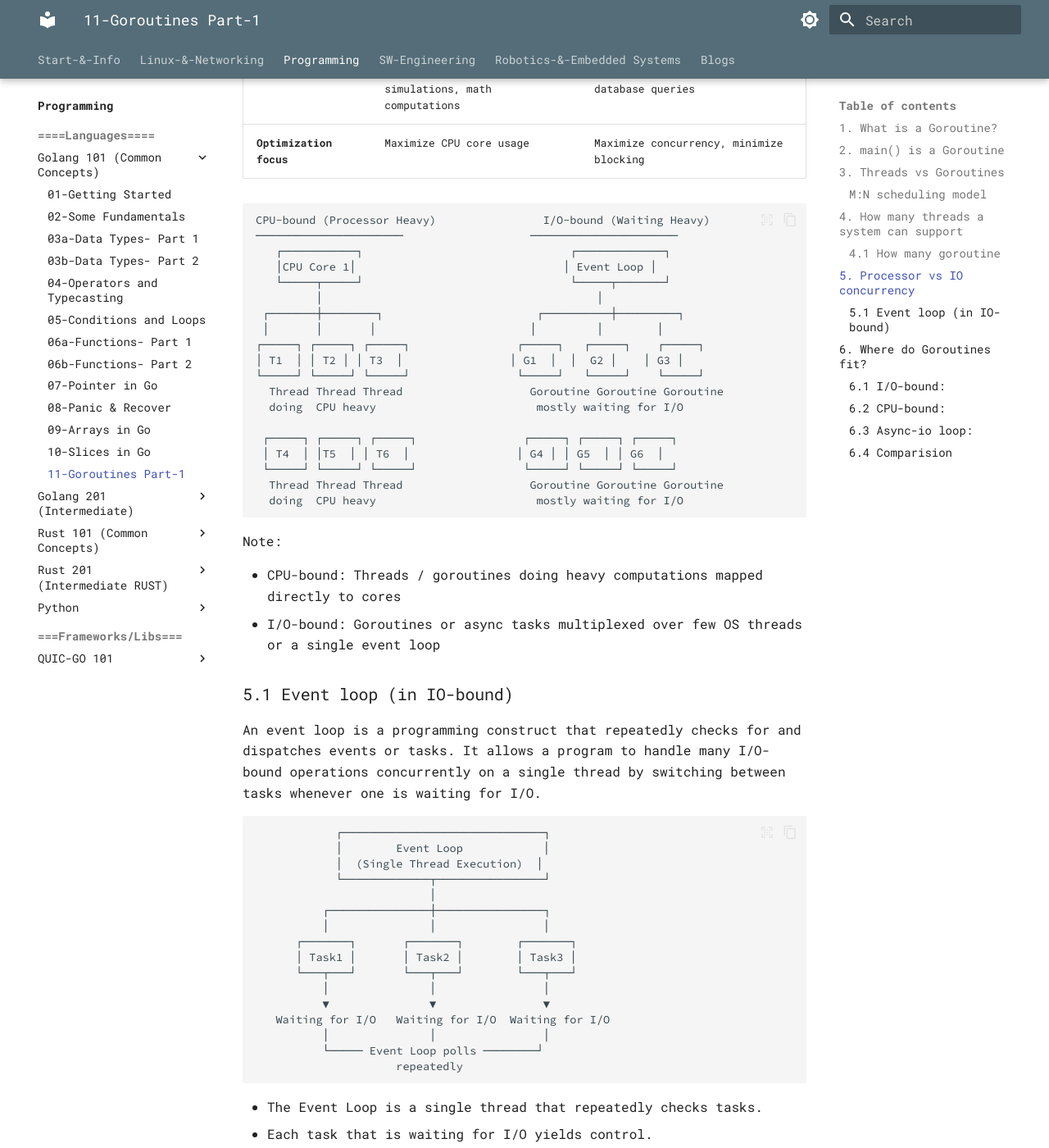
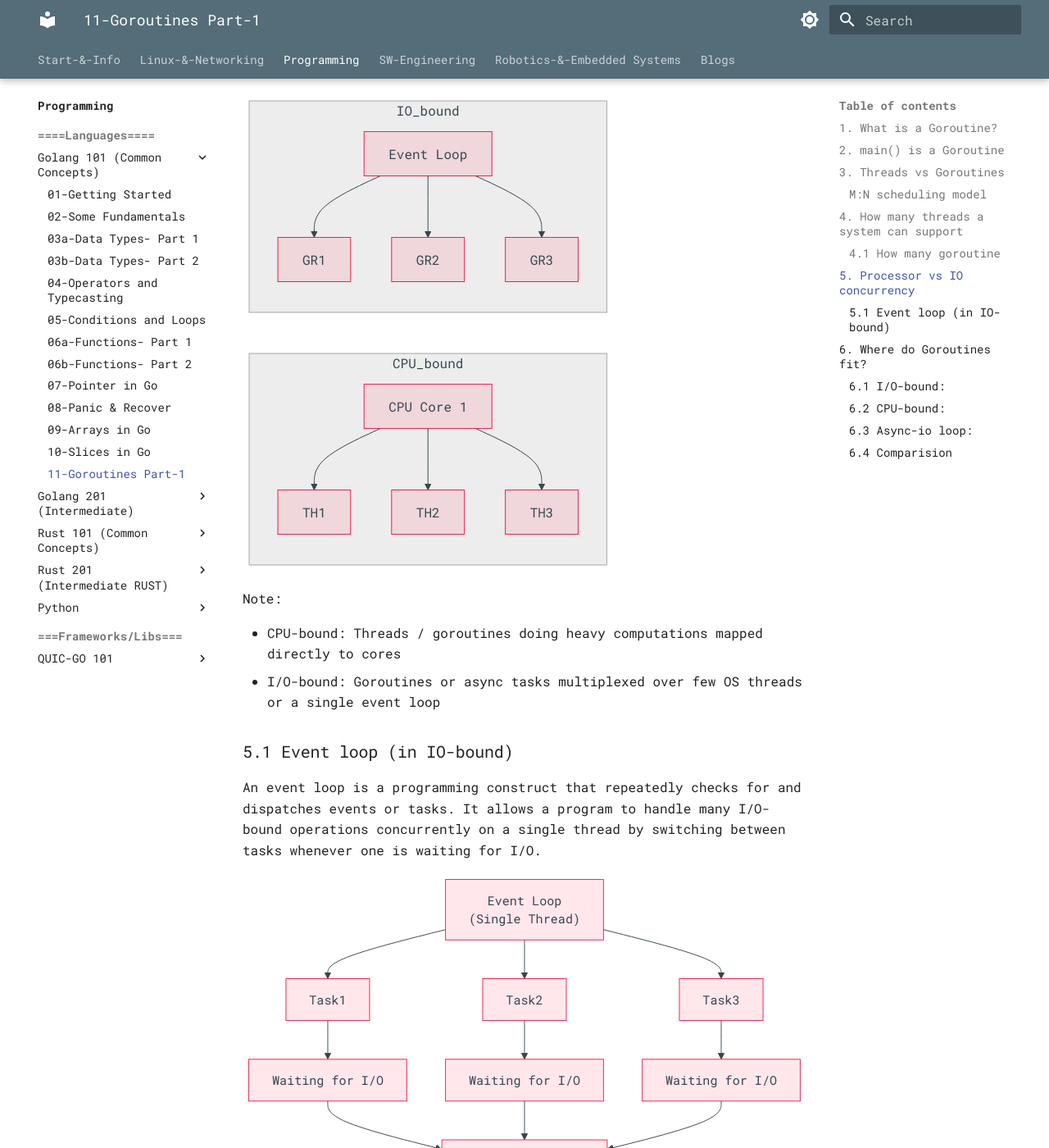
Before and after one commit to alohamujeeb/alohamujeeb.github.io, an MkDocs documentation site: the page built from docs/programming/languages/golang101/11-goroutines.md, in a window 1280 px wide and 1400 px high, scrolled down 3743 px. Shown: the whole window at 82% size. Built offline with MkDocs 1.6.1 and Material for MkDocs 9.7.7, drawn with Linux system fonts in a browser that asks for light colours; some of the changed text lies outside the part shown.

Commit message:
goroutine updated

````diff
--- a/docs/programming/languages/golang101/11-goroutines.md
+++ b/docs/programming/languages/golang101/11-goroutines.md
@@ -46,25 +46,20 @@
 
 
 ### M:N scheduling model
-```code
-                ┌──────────────────────────────┐
-                │          OS Kernel         │
-                └──────────────────────────────┘
-                        ▲          ▲
-                        │          │
-             ┌───────────┘          └───────────┐
-             │                                │
-     ┌───────────────┐                  ┌───────────────┐
-     │ OS Thread M1 │                  │ OS Thread M2 │
-     └───────────────┘                  └───────────────┘
-            ▲                                 ▲
-   ┌─────────┼─────────┐              ┌─────────┼─────────┐
-   │        │        │              │         │        │
- ┌───────┐ ┌───────┐ ┌───────┐    ┌───────┐ ┌───────┐ ┌───────┐
- │ G1    │ │ G2   │ │ G3   │    │ G4    │ │ G5   │ │ G6    │
- └───────┘ └───────┘ └───────┘    └───────┘ └───────┘ └───────┘
+```mermaid
+graph TD
+    OSK[OS Kernel]
 
- Goroutine Goroutine Goroutine    Goroutine Goroutine Goroutine
+    OSK --> T1[OS Thread M1]
+    OSK --> T2[OS Thread M2]
+
+    T1 --> GR1[GR1]
+    T1 --> GR2[GR2]
+    T1 --> GR3[GR3]
+
+    T2 --> GR4[GR4]
+    T2 --> GR5[GR5]
+    T2 --> GR6[R6]
 ```
 
 ## 4. How many threads a system can support
@@ -75,6 +70,8 @@
 - Stack memory (typically 1–2MB per thread by default)
 - Kernel data structures (task_struct, file descriptors, etc.)
 - In practice, Linux can often handle several thousand threads per process
+
+
 ```text
 Example: On an Intel PC
 
@@ -113,29 +110,25 @@
 | **Example tasks**            | Image/video processing, simulations, math computations | Web servers, network requests, database queries |
 | **Optimization focus**       | Maximize CPU core usage                  | Maximize concurrency, minimize blocking  |
 
+```mermaid
+graph LR
+  subgraph CPU_bound
+    CPU["CPU Core 1"]
+    CPU --> TH1["TH1"]
+    CPU --> TH2["TH2"]
+    CPU --> TH3["TH3"]
+  end
 
-```text
-CPU-bound (Processor Heavy)                I/O-bound (Waiting Heavy)
-──────────────────────                   ──────────────────────
-   ┌───────────┐                               ┌─────────────┐
-   │CPU Core 1│                               │ Event Loop │
-   └─────┬─────┘                               └─────┬───────┘
-         │                                         │
- ┌───────┼────────┐                       ┌──────────┼─────────┐
- │       │       │                       │         │        │
-┌─────┐ ┌─────┐ ┌─────┐                ┌─────┐   ┌─────┐    ┌─────┐
-│ T1  │ │ T2 │ │ T3  │                │ G1  │  │  G2 │    │ G3 │
-└─────┘ └─────┘ └─────┘                └─────┘   └─────┘    └─────┘
-  Thread Thread Thread                   Goroutine Goroutine Goroutine
-  doing  CPU heavy                        mostly waiting for I/O
 
- ┌─────┐ ┌─────┐ ┌─────┐                ┌─────┐ ┌─────┐ ┌─────┐
- │ T4  │ │T5  │ │ T6  │                │ G4 │ │ G5  │ │ G6  │
- └─────┘ └─────┘ └─────┘                └─────┘ └─────┘ └─────┘
-  Thread Thread Thread                   Goroutine Goroutine Goroutine
-  doing  CPU heavy                        mostly waiting for I/O
+  subgraph IO_bound
+    LOOP["Event Loop"]
+    LOOP --> GR1["GR1"]
+    LOOP --> GR2["GR2"]
+    LOOP --> GR3["GR3"]
+  end
 
 ```
+
 Note:
 
 - CPU-bound: Threads / goroutines doing heavy computations mapped directly to cores
@@ -145,24 +138,23 @@
 
 An event loop is a programming construct that repeatedly checks for and dispatches events or tasks. It allows a program to handle many I/O-bound operations concurrently on a single thread by switching between tasks whenever one is waiting for I/O.
 
-```text
-            ┌──────────────────────────────┐
-            │        Event Loop            │
-            │  (Single Thread Execution)  │
-            └─────────────┬────────────────┘
-                          │
-          ┌───────────────┼────────────────┐
-          │               │                │
-      ┌───────┐       ┌───────┐        ┌───────┐
-      │ Task1 │       │ Task2 │        │ Task3 │
-      └───┬───┘       └───┬───┘        └───┬───┘
-          │               │                │
-          ▼               ▼                ▼
-   Waiting for I/O   Waiting for I/O  Waiting for I/O
-          │               │                │
-          └───── Event Loop polls ────────┘
-                     repeatedly
+```mermaid
+graph TD
+  EventLoop["Event Loop<br/>(Single Thread)"]
+
+  EventLoop --> Task1["Task1"]
+  EventLoop --> Task2["Task2"]
+  EventLoop --> Task3["Task3"]
+
+  Task1 --> Wait1["Waiting for I/O"]
+  Task2 --> Wait2["Waiting for I/O"]
+  Task3 --> Wait3["Waiting for I/O"]
+
+  Wait1 --> Poll["Event Loop<br/>polls repeatedly"]
+  Wait2 --> Poll
+  Wait3 --> Poll
 ```
+
 
 - The Event Loop is a single thread that repeatedly checks tasks.
 - Each task that is waiting for I/O yields control.
--- a/mkdocs.yml
+++ b/mkdocs.yml
@@ -11,7 +11,12 @@
       pygments_lang_class: true
   - pymdownx.tabbed:
       alternate_style: true
-  - pymdownx.superfences
+  - pymdownx.superfences:
+      custom_fences:
+      - name: mermaid
+        class: mermaid
+        format: !!python/name:pymdownx.superfences.fence_code_format
+
   - admonition
   - pymdownx.details
 
````
Also changed, not shown: other parts of docs/programming/languages/golang101/11-goroutines.md (+2 -2 lines).
